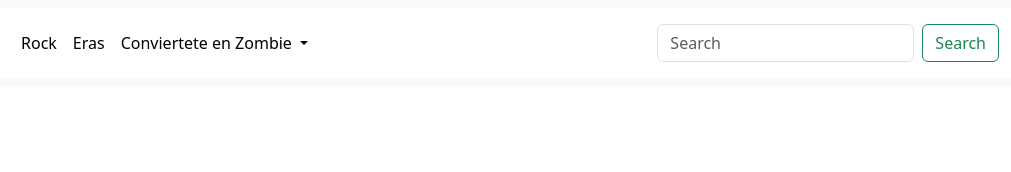
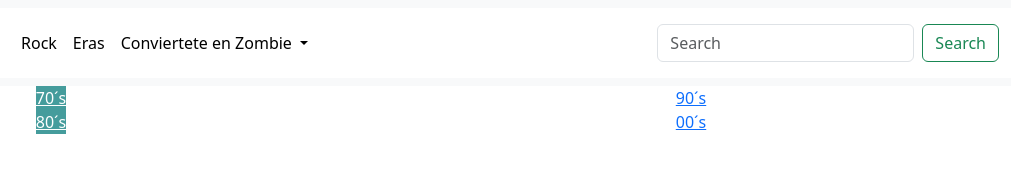
Before and after one commit to Alberto011080/Rock-for-Zombies, a plain HTML site: page pageszombies/setenta.html in a window 1280 px wide. Shown: the full height of the page, 269-1280 px from the left. Drawn offline with nearby package versions, Linux system fonts and the light colour scheme.

Commit message:
segundapreentrega

```diff
--- a/css/stylenew.css
+++ b/css/stylenew.css
@@ -1161,3 +1161,29 @@ justify-content: center;
         height: 350px;
 
     }
+
+
+
+
+
+
+
+    /*!----------------------PAGINA SETENTA-----------------------*/
+
+    .enlacesmusicales div{
+        display: flex;
+        justify-content: space-around;
+    }
+    .enlacesmusicalesuno{
+        display: flex;
+        flex-direction: column;
+    }
+
+    .enlacesmusicalesdos{
+        display: flex;
+        flex-direction:column;
+    }
+    .enlacesmusicalesuno a{
+        background-color:  rgb(69, 156, 156);
+        color: white;
+    }
--- a/pageszombies/setenta.html
+++ b/pageszombies/setenta.html
@@ -63,6 +63,19 @@
             </nav>
     </header>
 
+    <section class="enlacesmusicales">
+        <div>
+            <div class="enlacesmusicalesuno">
+                <a href="">70´s</a>
+                <a href="">80´s</a>
+            </div>
+            <div class="enlacesmusicalesdos">
+                <a href="">90´s</a>
+                <a href="">00´s</a>
+            </div>
+        </div>
+    </section>
+
 
 </body>
 </html>
```
